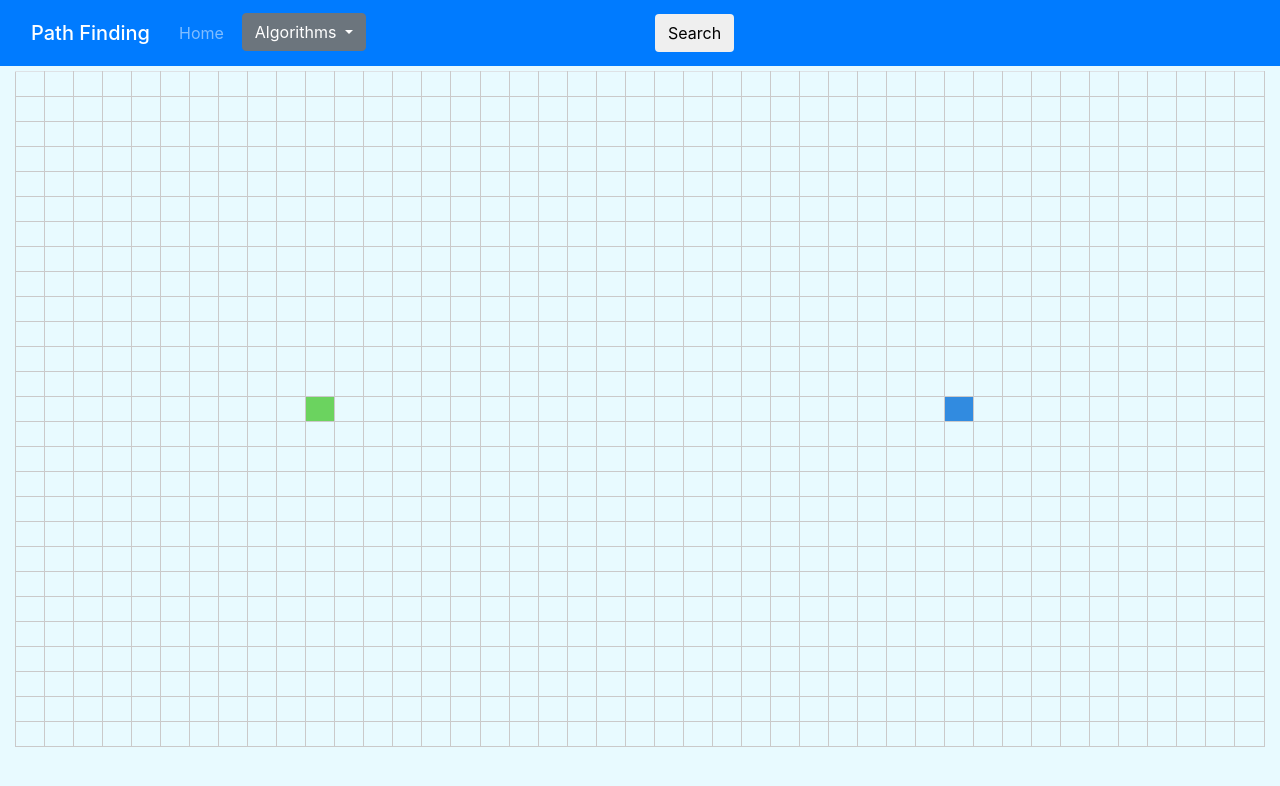
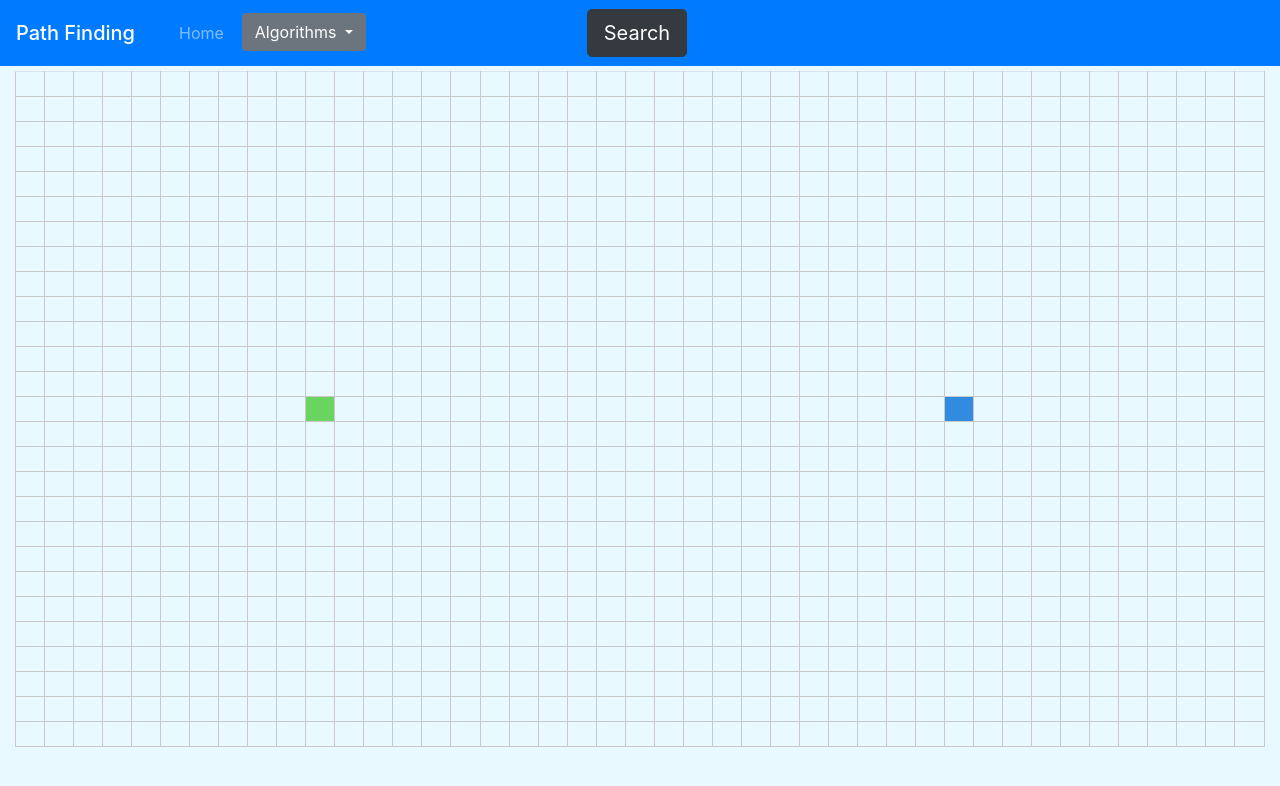
Before and after one commit to ThomasRainford/Algorithm-Visualiser, a website: page pathfinding.html in a window 1280 px wide. Drawn offline with nearby package versions, Linux system fonts and the light colour scheme.

Commit message:
Run algorithm button centered

```diff
--- a/pathfinding.html
+++ b/pathfinding.html
@@ -23,16 +23,14 @@
 
     </head>
     <body>
+        <nav class="navbar navbar-expand-lg navbar-dark bg-primary">
 
-
-        <nav class="navbar navbar-expand-lg navbar-dark bg-primary">
-            <div class="container">
-                <h1 class="navbar-brand">Path Finding</h1>
-                <button class="navbar-toggler" type="button" data-toggle="collapse" data-target="#navbarNav"
-                        aria-controls="navbarNav" aria-expanded="false" aria-label="Toggle navigation">
-                    <span class="navbar-toggler-icon"></span>
-                </button>
-
+            <h1 class="navbar-brand">Path Finding</h1>
+            <button class="navbar-toggler" type="button" data-toggle="collapse" data-target="#navbarNav"
+                    aria-controls="navbarNav" aria-expanded="false" aria-label="Toggle navigation">
+                <span class="navbar-toggler-icon"></span>
+            </button>
+            <div class="main-nav container">
                 <div class="collapse navbar-collapse" id="navbarNav">
                     <ul class="navbar-nav">
                         <li class="nav-item">
@@ -55,7 +53,7 @@
                 </div>
             </div>
             <div class="container">
-                <button class="btn">Search</button>
+                <button class="alg-activate btn btn-lg btn-dark">Search</button>
             </div>
         </nav>
 
--- a/public/css/pathfindingStyles.css
+++ b/public/css/pathfindingStyles.css
@@ -52,6 +52,10 @@ h1 {
     Navbar styles
  */
 
+.main-nav {
+    width: 60%;
+}
+
 .navbar {
     margin-bottom: 5px;
 }
--- a/public/script/index.js
+++ b/public/script/index.js
@@ -184,9 +184,10 @@ $(document).ready(function () {
         grid.logGrid();
     });
 
-    // Change the text of a drop down menu to the selected item text
+    // Change the text of the alg-activate button to the selected dropdown menu item
     $(".dropdown-menu button").click(function () {
-        $(".algorithm:first-child").html($(this).text() + ' <span class="caret"></span>');
+        let text = $(this).text();
+        $(".alg-activate").text("Run " + text);
     });
 
 
```
